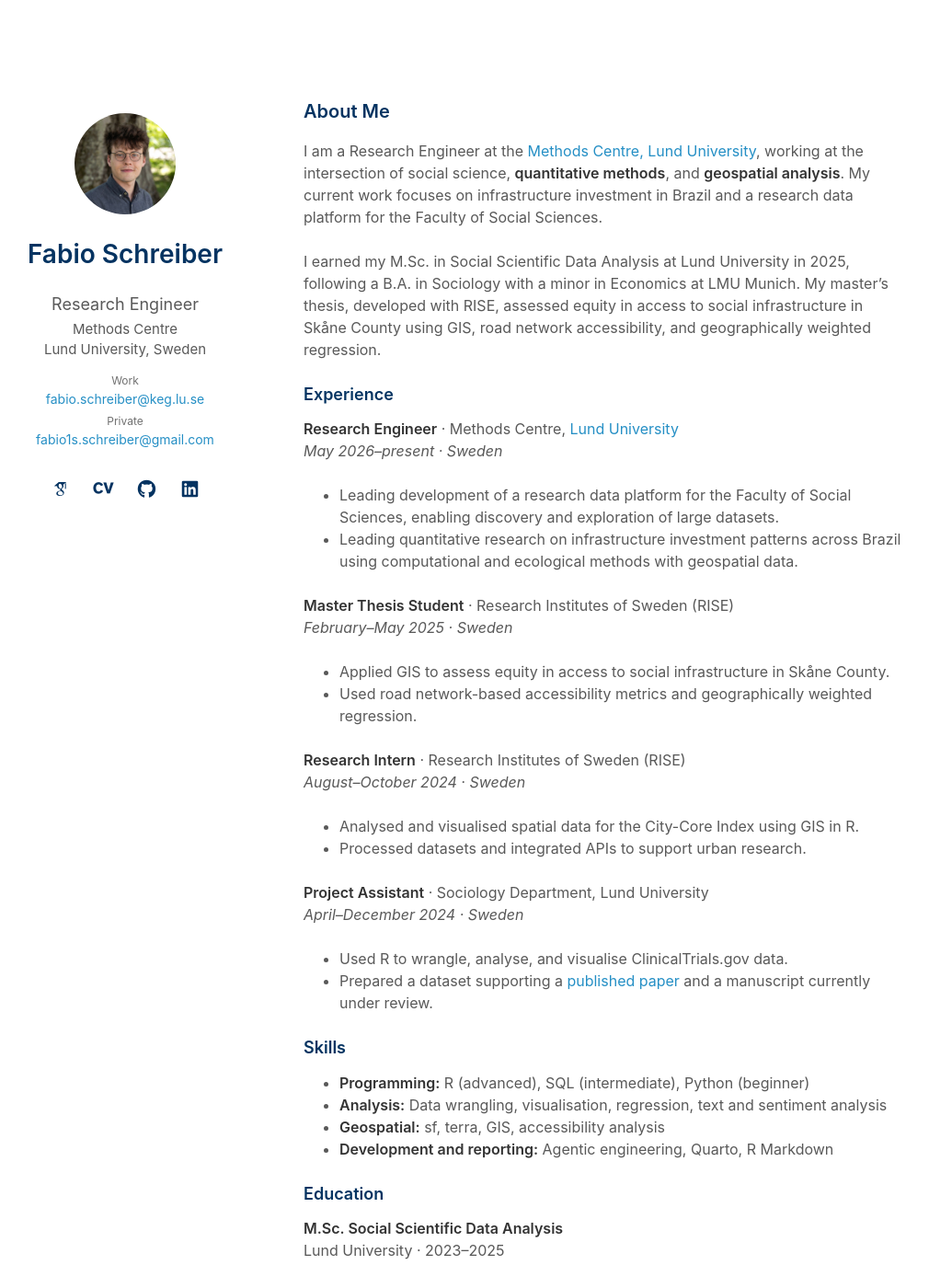
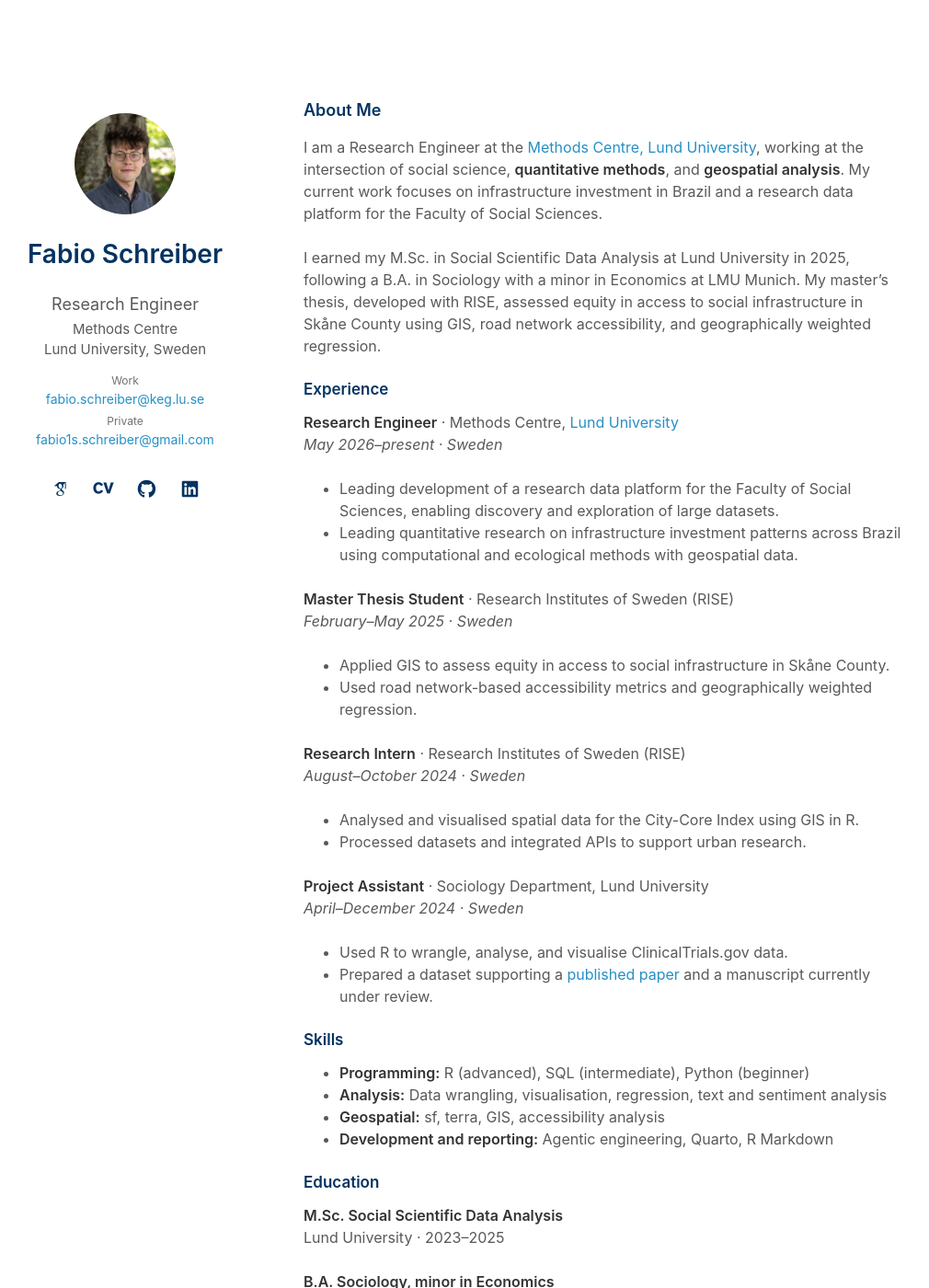
Before and after one commit to fab1s/fab1s.github.io, a Jekyll site: the page built from _pages/about.md, in a window 1280 px wide and 1400 px high. Shown: the whole window at 92% size, without its empty margins (140-1150 px from the left). Built offline with Jekyll 4.4.1, drawn with Linux system fonts in a browser that asks for light colours; some web fonts are replaced.

Commit message:
Further reduce portfolio heading sizes

```diff
--- a/assets/css/portfolio.scss
+++ b/assets/css/portfolio.scss
@@ -16,16 +16,16 @@ header h1 a { color:#043361; }
 .profile-links.social-icons a { margin:0; width:38px; height:38px; line-height:38px; font-size:20px; }
 .profile-links .ai-cv { font-size:23px; }
 main { min-width:0; }
-main h1 { font-size:20px; font-weight:600; line-height:1.3; color:#043361; margin:0 0 18px; }
-main h2 { font-size:18px; font-weight:600; line-height:1.3; color:#043361; margin:25px 0 14px; }
-main h3 { font-size:17px; font-weight:600; line-height:1.4; color:#333; margin:22px 0 5px; }
+main h1 { font-size:18px; font-weight:600; line-height:1.35; color:#043361; margin:0 0 16px; }
+main h2 { font-size:17px; font-weight:600; line-height:1.35; color:#043361; margin:23px 0 12px; }
+main h3 { font-size:16px; font-weight:600; line-height:1.4; color:#333; margin:20px 0 5px; }
 p,ul,ol { margin:0 0 24px; }
 a { color:#258fc5; } a:hover { color:#04649b; text-decoration:underline; }
 strong { color:#333; font-weight:600; }
 ul { padding-left:39px; } li { margin:0; }
 .role-date,.entry-meta { font-size:16px; font-style:italic; color:#595959; }
 .project-entry { margin:0 0 30px; }
-.project-entry h2 { font-size:18px; margin:0 0 4px; }
+.project-entry h2 { font-size:16px; margin:0 0 4px; }
 .project-entry p { margin:0 0 8px; }
 .project-label { color:#717171; font-size:15px; font-style:italic; }
 .footer-nav { display:flex; gap:20px; flex-wrap:wrap; margin-top:36px; font-size:14px; }
```
